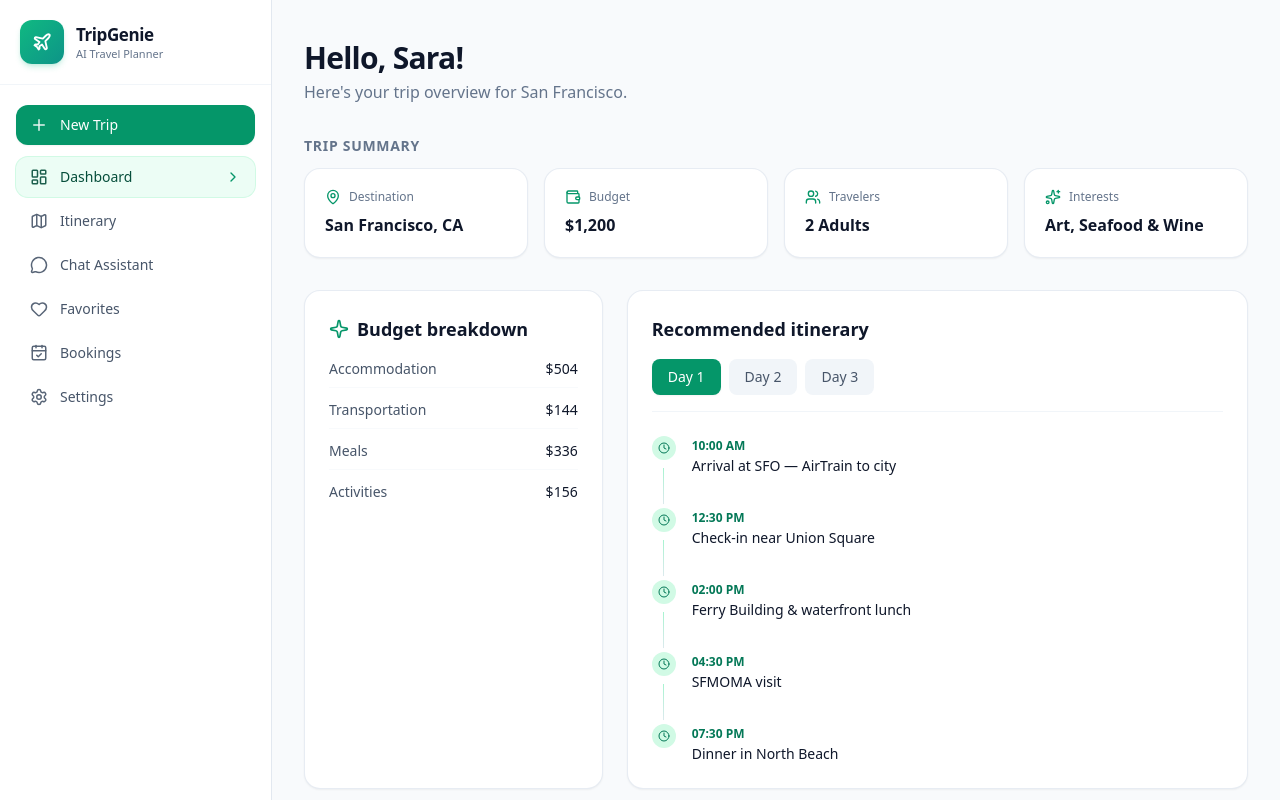
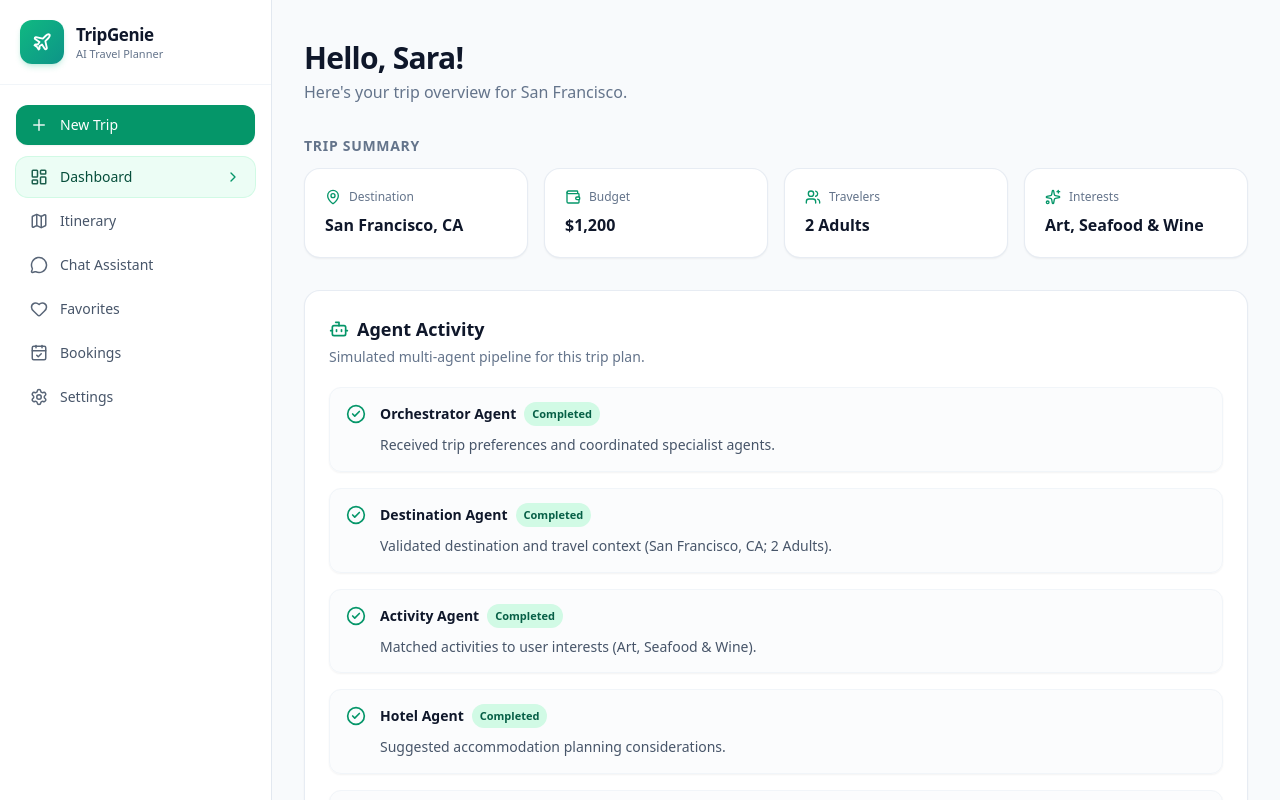
Before and after one commit to verkiyani/tripgenie-agentic-ai-travel-planner, a React app in the folder frontend/: page / in a window 1280 px wide. Shown: the top 800 px of the page. Built offline with nearby package versions, Linux system fonts and the light colour scheme; the HTML template or start-up script is replaced by a standard one.

Commit message:
Align dashboard agent activity with multi-agent architecture

```diff
--- a/frontend/src/App.jsx
+++ b/frontend/src/App.jsx
@@ -84,6 +84,54 @@ const INITIAL_PLAN = {
     ],
   },
   agent_steps: [],
+}
+
+/** Dashboard Agent Activity — mirrors chat orchestration (display only; not from API agent_steps). */
+function buildDashboardAgentSteps(plan) {
+  const summary = plan?.trip_summary ?? {}
+  const itinerary = plan?.itinerary ?? {}
+  const budgetData = plan?.budget_breakdown ?? {}
+
+  if (!summary.destination) return []
+
+  const destination = summary.destination
+  const interests = summary.interests ?? 'your interests'
+  const travelers = summary.travelers ?? 'travelers'
+  const dayCount = Object.keys(itinerary).length
+  const budget = budgetData.budget ?? summary.budget
+  const totalCost = budgetData.total_cost
+  const remaining = budgetData.remaining
+
+  const step = (agent, message) => ({ agent, status: 'completed', message })
+
+  let budgetMessage = 'Estimated budget fit and cost buffer.'
+  if (budget != null && totalCost != null) {
+    const rem =
+      remaining != null ? Math.round(Number(remaining)) : Math.round(Number(budget) - Number(totalCost))
+    budgetMessage = `Estimated budget fit and cost buffer ($${Math.round(Number(totalCost))} of $${Math.round(Number(budget))}; ~$${rem} remaining).`
+  }
+
+  let itineraryMessage = 'Built day-by-day itinerary structure.'
+  if (dayCount > 0) {
+    itineraryMessage = `Built day-by-day itinerary structure (${dayCount} days).`
+  }
+
+  return [
+    step(
+      'Orchestrator Agent',
+      'Received trip preferences and coordinated specialist agents.',
+    ),
+    step(
+      'Destination Agent',
+      `Validated destination and travel context (${destination}; ${travelers}).`,
+    ),
+    step('Activity Agent', `Matched activities to user interests (${interests}).`),
+    step('Hotel Agent', 'Suggested accommodation planning considerations.'),
+    step('Flight Agent', 'Evaluated flight or transportation planning constraints.'),
+    step('Budget Agent', budgetMessage),
+    step('Itinerary Agent', itineraryMessage),
+    step('Orchestrator Agent', 'Final trip plan ready.'),
+  ]
 }
 
 /** Single simulated booking block from API mock_confirmations */
@@ -237,10 +285,7 @@ function App() {
 
   const days = useMemo(() => Object.keys(plan.itinerary ?? {}), [plan])
   const timeline = plan.itinerary?.[activeDay] ?? []
-  const agentSteps = useMemo(() => {
-    const steps = plan?.agent_steps
-    return Array.isArray(steps) ? steps : []
-  }, [plan])
+  const agentSteps = useMemo(() => buildDashboardAgentSteps(plan), [plan])
 
   const summary = plan.trip_summary ?? {}
   const budgetData = plan.budget_breakdown ?? {}
```
